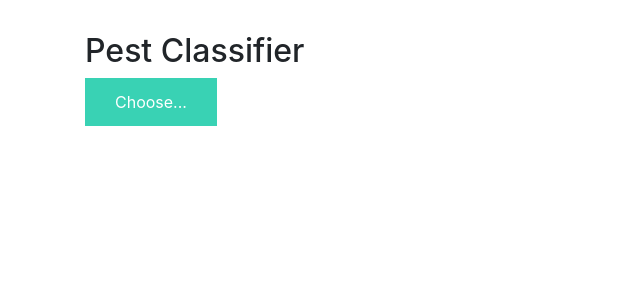
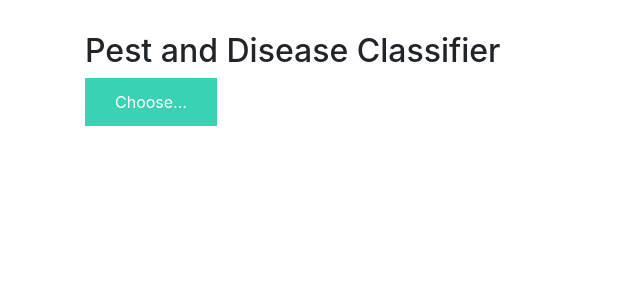
Before and after one commit to Shridat/Kisansathi-prediction, a Flask app: page / in a window 1280 px wide. Shown: the part 56-356 px from the top of the page, without its empty margins (0-640 px from the left). Run offline with Flask 2, Linux system fonts and the light colour scheme; some libraries are stand-ins or nearby versions.

Commit message:
Update index.html

```diff
--- a/templates/index.html
+++ b/templates/index.html
@@ -1,6 +1,6 @@
 {% extends "base.html" %} {% block content %}
 
-<h2>Pest Classifier</h2>
+<h2>Pest and Disease Classifier</h2>
 
 <div>
     <form id="upload-file" method="post" enctype="multipart/form-data">
```
